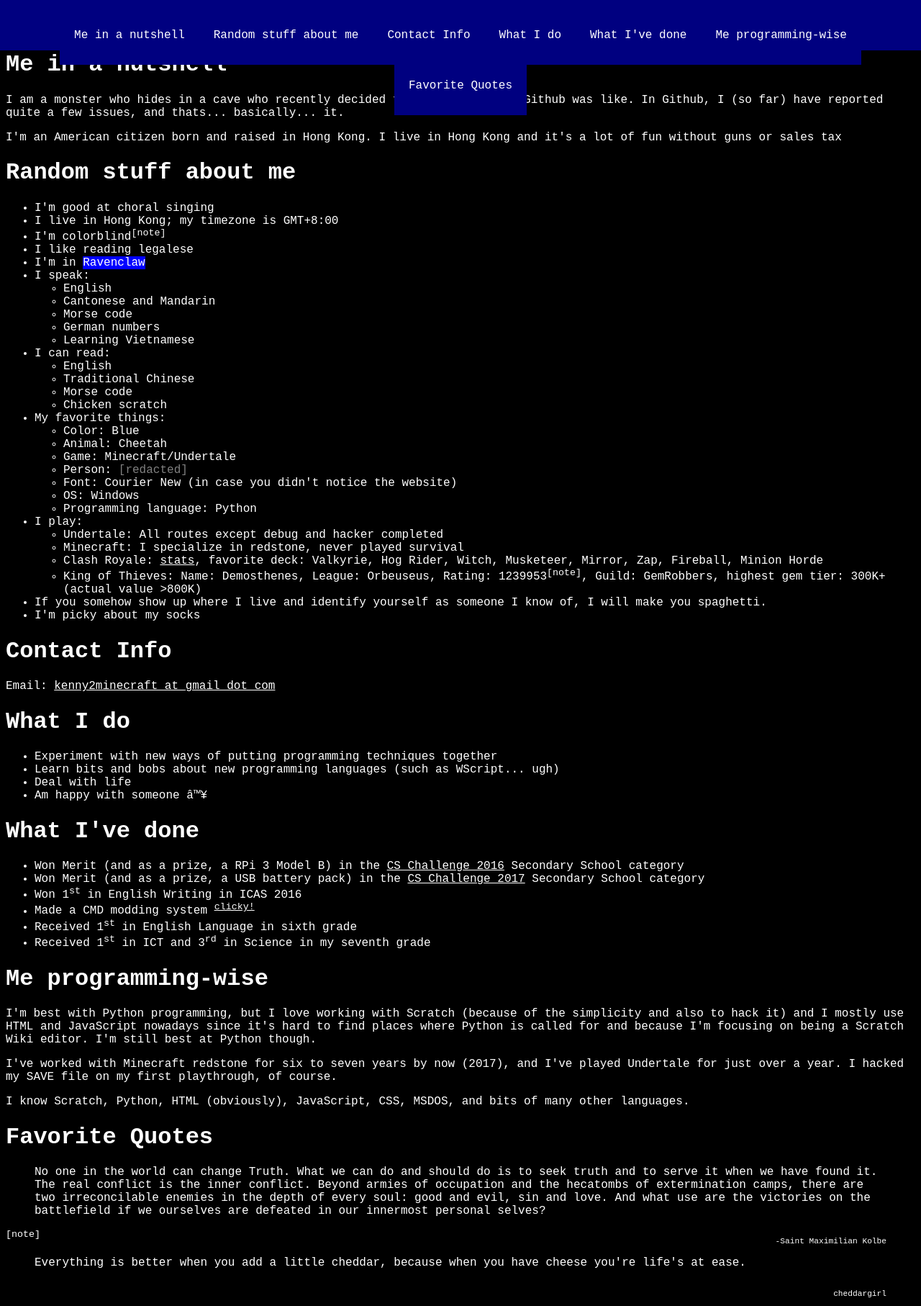
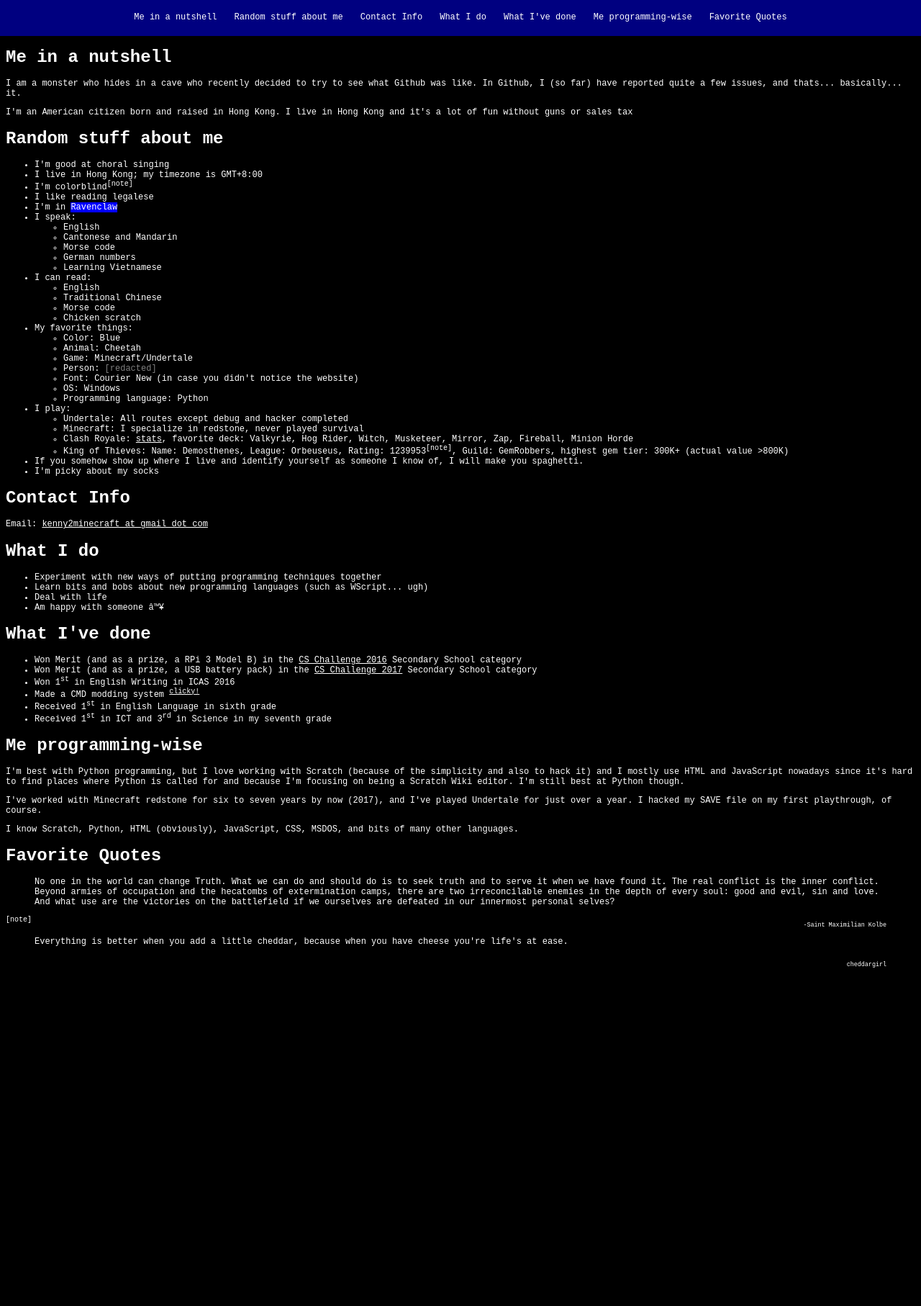
Before and after one commit to Kenny2github/kenny2github.github.io, a PHP site: page / in a window 1280 px wide. Shown: the whole page at 72% size. After the commit the page ends 1344 px from the top, so only its background shows below. Run offline with PHP 8.4, Linux system fonts and the light colour scheme.

Commit message:
Update main.css

```diff
--- a/main.css
+++ b/main.css
@@ -7,6 +7,7 @@ html {
 	margin:0;
 	padding:0;
 	margin-top:50px;
+	font-size:12px;
 }
 a {
 	color:inherit;
@@ -21,17 +22,16 @@ div#header {
 	background-color:#000080;
 	height:50px;
 	text-align:center;
-	padding-top:1.25em;
 }
 div#header a {
 	display:inline-block;
 	transition:250ms;
-	height:inherit;
+	height:auto;
 	width:auto;
 	text-align:center;
 	vertical-align:middle;
 	text-decoration:none;
-	padding:1.25em 1.25em 0 1.25em;
+	padding:17px 1em 17px 1em;
 }
 div#header a:hover {
 	background-color:#0000ff;
```
